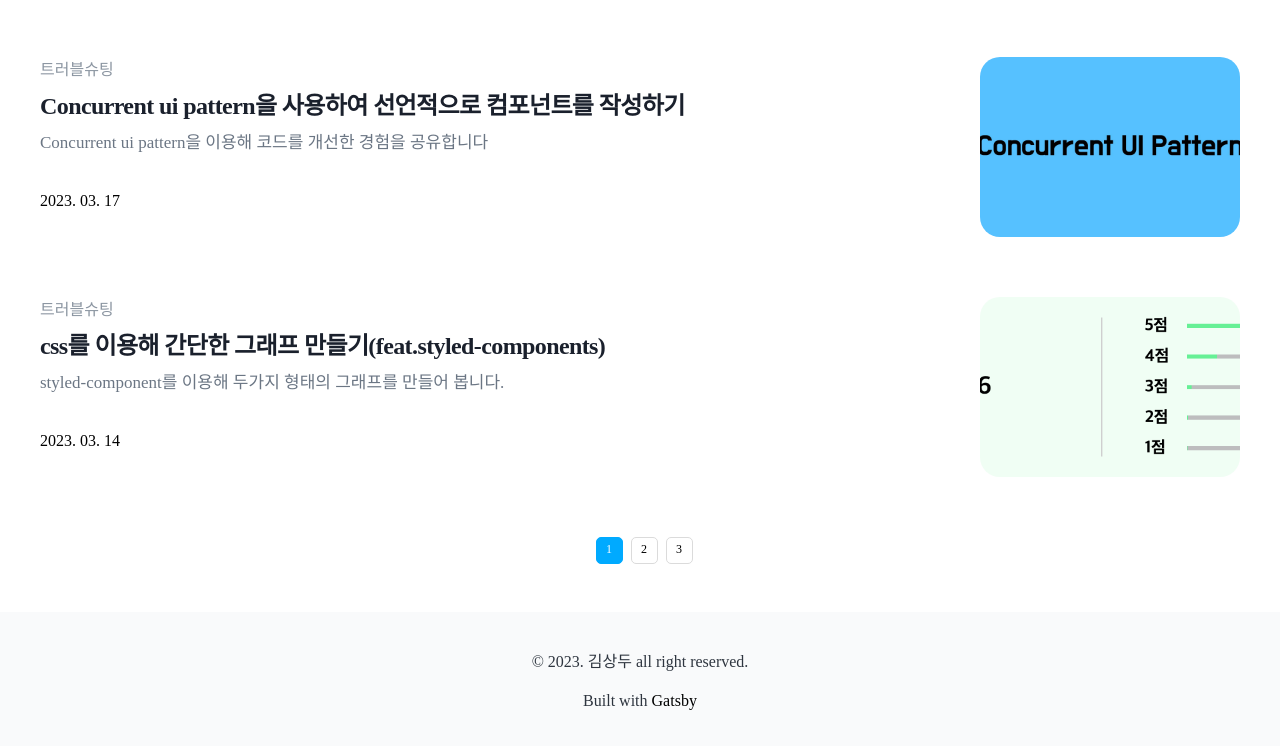
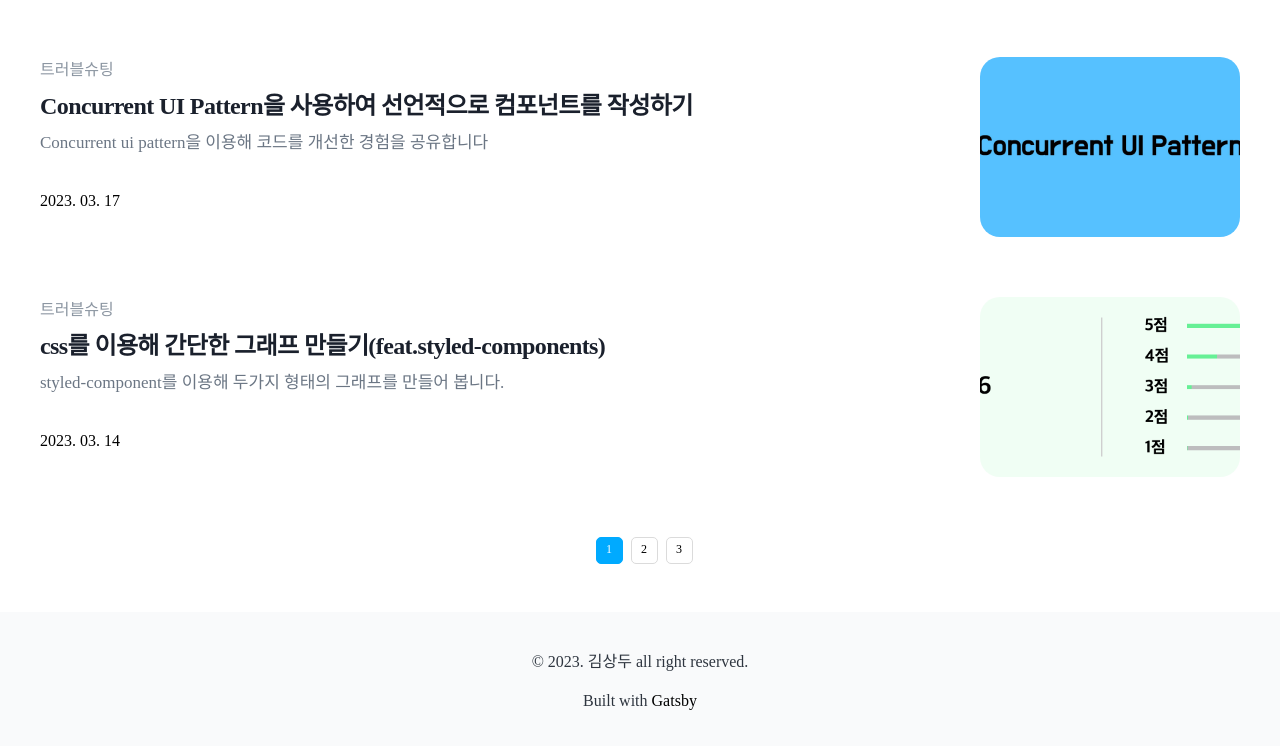
Before and after one commit to developer-bandi/blog-old, a Gatsby site: page / in a window 1280 px wide. Shown: the part 846-1592 px from the top of the page. Built offline with nearby package versions, Linux system fonts and the light colour scheme; Gatsby itself is replaced by a stand-in of ours.

Commit message:
postfix : use-concurrent-ui-pattern 포스트 수정

```diff
--- a/content/blog/use-concurrent-ui-pattern/index.md
+++ b/content/blog/use-concurrent-ui-pattern/index.md
@@ -1,5 +1,5 @@
 ---
-title: Concurrent ui pattern을 사용하여 선언적으로 컴포넌트를 작성하기
+title: Concurrent UI Pattern을 사용하여 선언적으로 컴포넌트를 작성하기
 date: "2023-03-17T20:33:02.234Z"
 description: "Concurrent ui pattern을 이용해 코드를 개선한 경험을 공유합니다"
 category: 트러블슈팅
```
